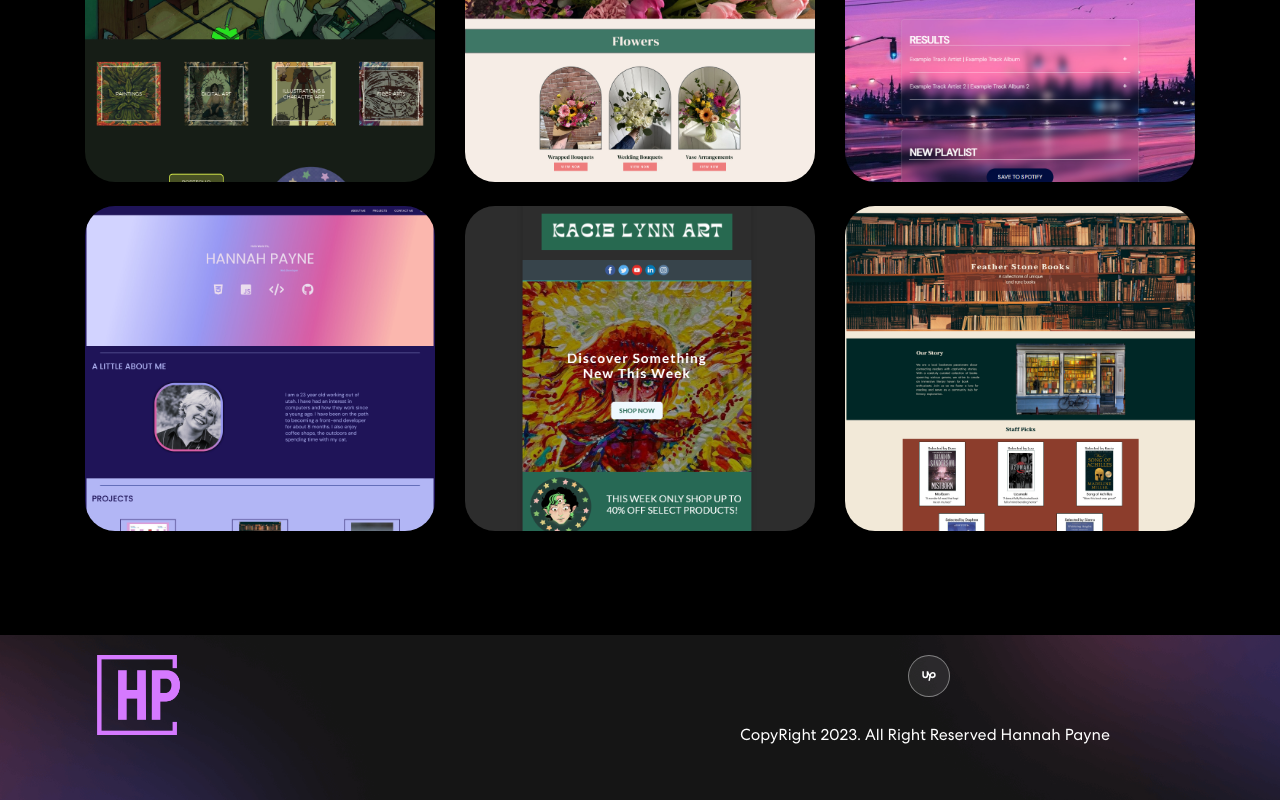
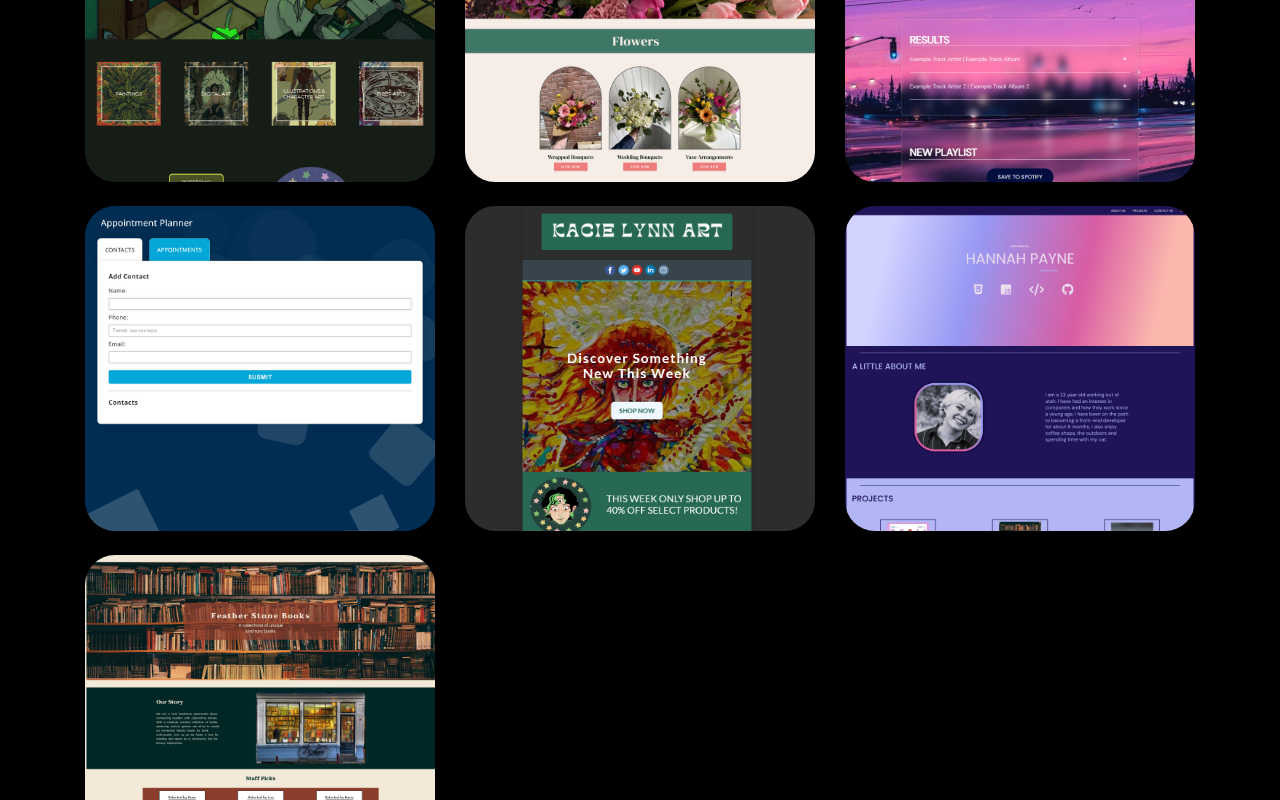
Before and after one commit to hannahrpayne/hannah-payne-react-portfolio, a React (Create React App) app: page / in a window 1280 px wide. Shown: the part 1866-2666 px from the top of the page. Built offline with nearby package versions, Linux system fonts and the light colour scheme.

Commit message:
added project

```diff
--- a/src/components/Projects.js
+++ b/src/components/Projects.js
@@ -12,7 +12,8 @@ import projImg5 from '../assets/img/projects/rose-floral-co.jpg';
 import projImg6 from '../assets/img/projects/hannah-payne-portfolio-1.0.jpg';
 import projImg7 from '../assets/img/projects/meditation.jpg';
 import projImg8 from '../assets/img/projects/pixel-art-genorator.jpg';
-import projImg9 from '../assets/img/projects/screencapture-jamminplaylistcreator-netlify-app-2024-01-31-19_33_23.jpg'
+import projImg9 from '../assets/img/projects/screencapture-jamminplaylistcreator-netlify-app-2024-01-31-19_33_23.jpg';
+import projImg10 from '../assets/img/projects/appointment-planner.jpg';
 import resume from '../assets/pdf/hannahpayne-resume.pdf';
 
 
@@ -38,10 +39,10 @@ export const Projects = () => {
             url: 'https://jamminplaylistcreator.netlify.app/'
         },
         {
-            title: "Hannah Payne Portfolio 1.0" ,
-            description: "The first version of my Front End Developer Portfolio using HTML and CSS",
-            imgUrl: projImg6,
-            url: 'https://hannah-payne-portfolio-1.netlify.app/'
+            title: "Appointment Planner" ,
+            description: "App for creating contacts and appointments using React ",
+            imgUrl: projImg10,
+            url: 'https://the-appointment-planner.netlify.app/'
         },
         {
             title: "Email Advertisement" ,
@@ -49,6 +50,13 @@ export const Projects = () => {
             imgUrl: projImg4,
             url: 'https://kacielynn-email-advertisement.netlify.app/'
         },
+        {
+            title: "Hannah Payne Portfolio 1.0" ,
+            description: "The first version of my Front End Developer Portfolio using HTML and CSS",
+            imgUrl: projImg6,
+            url: 'https://hannah-payne-portfolio-1.netlify.app/'
+        },
+
         {
             title: "Feather Stone Books" ,
             description: "Simple website to exhibit a potential local book store.",
```
Also changed, not shown: src/assets/img/projects/appointment-planner.jpg (added).
